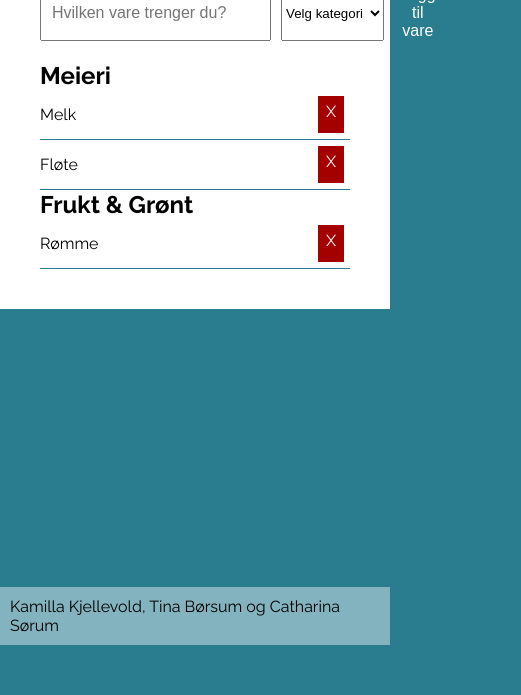
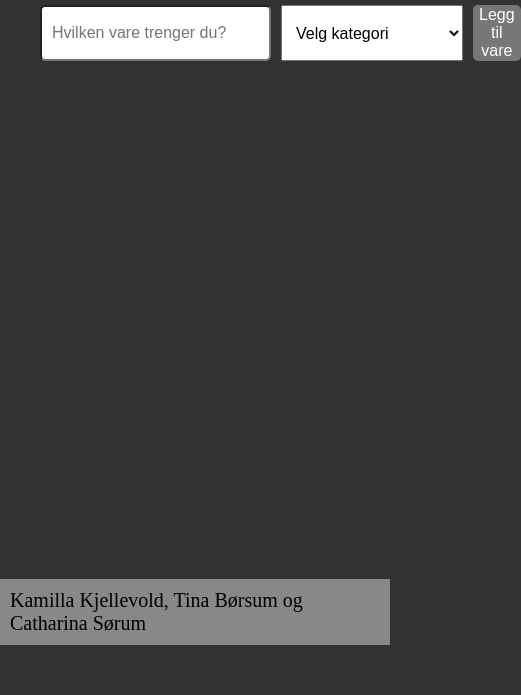
Before and after one commit to catharinasorum/temaoppgave02, a plain HTML site: page index.html in a window 390 px wide. Shown: the part 199-894 px from the top of the page, 521 px wide, since content can reach past the window. Drawn offline with Linux system fonts and the light colour scheme; a web font is replaced by a local one.

Commit message:
Add files via upload

```diff
--- a/index.css
+++ b/index.css
@@ -8,14 +8,15 @@
 }
 
 body {
-    background-color: rgb(42, 124, 143);
+    background-color: rgb(50, 50, 50);
     min-height: 100vh;
-    font-size: 1.6rem;
-    font-family: "Raleway", sans-serif;
+    font-size: 2rem;
+    font-family: "mr-eaves-xl-sans";
+    color: white;
 }
 
 main {
-    background-color: white;
+    background-color: rgb(50, 50, 50);
     padding: 4rem;
     max-width: 70rem;
     margin: 5rem auto;
@@ -45,19 +46,27 @@ footer {
     padding: 1rem;
     font-size: 1.6rem;
     outline: none;
+    border-radius: 5px;
+}
+
+#velgKategori {
+    padding: 1rem;
+    font-size: 1.6rem;
+    outline: none;
 }
 
 #skjemaHandleliste button {
     border: none;
-    background-color: rgb(42, 124, 143);
+    background-color: #777;
     color: white;
     font-size: 1.6rem;
     cursor: pointer;
     outline: none;
+    border-radius: 5px;
 }
 
 #skjemaHandleliste button:hover {
-    background-color: rgb(25, 71, 82);
+    background-color: #999;
 }
 
 #sectionHandleliste {
@@ -67,18 +76,35 @@ footer {
 
 #sectionHandleliste div {
     padding: 1.5rem 0;
-    border-bottom: 1px solid rgb(42, 124, 143);
+    border-bottom: 1px solid white;
+    color: #F1B930;
 }
 
 #sectionHandleliste h2 {
     grid-column: span 2;
+    padding-top: 3rem;
+    color: rgb(134, 98, 4);
 }
 
 #sectionHandleliste .btn {
-    background-color: rgb(165, 0, 0);
+    background-color: #777;
     color: white;
-    padding: 1.2rem 1.4rem;
-    box-shadow:inset 0 0 0 0.6rem white;
+    padding: 1rem 1rem;
     cursor: pointer;
     outline: none;
+    display: flex;
+    justify-content: center;
+    align-items: center;
+    border-radius: 5px;
 }
+
+#sectionHandleliste .btn:hover {
+    background-color: #999;
+}
+
+#sectionHandleliste div.checked {
+    text-decoration: line-through;
+    text-decoration-color: rgb(240, 213, 144);
+    text-decoration-style: dotted;
+    color: #777;
+}
--- a/index.html
+++ b/index.html
@@ -6,7 +6,7 @@
         <meta http-equiv="X-UA-Compatible" content="ie=edge">
         <title>Temaoppgave 2 - Handleliste</title>
         <link rel="stylesheet" href="./index.css">
-        <link href="https://fonts.googleapis.com/css?family=Raleway:400,700&display=swap" rel="stylesheet">
+        <link rel="stylesheet" href="https://use.typekit.net/bwu5lue.css">
     </head>
     <body>
         <header>
@@ -14,14 +14,23 @@
         </header>
 
         <main>
-            <h1>Temaoppgave 2 - Handelisten</h1>
+            <h1>Temaoppgave 2 - Handlelisten</h1>
 
             <form id="skjemaHandleliste">
                 <input type="text" id="inpVare" placeholder="Hvilken vare trenger du?" autocomplete="off">
-                <select id="valgKategori">
+                <select id="velgKategori">
                     <option value="annet">Velg kategori</option>
                     <option value="meieri">Meieri</option>
                     <option value="frukt">Frukt & Grønt</option>
+                    <option value="frys">Frysevarer</option>
+                    <option value="fersk">Ferskvarer</option>
+                    <option value="krydder">Krydder og urter</option>
+                    <option value="ferdigmat">Ferdigmat</option>
+                    <option value="husholdning">Husholdning</option>
+                    <option value="godis">Godteri og potetgull</option>
+                    <option value="drikke">Drikke</option>
+                    <option value="annet">Annet</option>
+
                 </select>
                 <button type="submit">Legg til vare</button>
 
--- a/index.js
+++ b/index.js
@@ -3,49 +3,140 @@ const skjemaHandleliste = document.querySelector("#skjemaHandleliste");
 const inpVare = document.querySelector("#inpVare");
 const valgKategori = document.querySelector("#valgKategori");
 
+// Et tomt array, som man fyller inn i inputfeltet
 const varer = [
-    {navn: "Melk", kategori: "meieri"},
-    {navn: "Rømme", kategori: "frukt"},
-    {navn: "Fløte", kategori: "meieri"}
+    /*{navn: "Melk", kategori: "meieri", plukket: false},
+    {navn: "Fløte", kategori: "meieri", plukket: false},
+    {navn: "Eple", kategori: "frukt", plukket: false}*/
 ];
 
+// Funksjon som viser selve handlelisten
 function visHandleliste() {
 
     const meierivarer = varer.filter( vare => vare.kategori === "meieri" );
     const fruktvarer = varer.filter( vare => vare.kategori === "frukt" );
+    const frysevarer = varer.filter( vare => vare.kategori === "frys" );
+    const ferskvarer = varer.filter( vare => vare.kategori === "fersk" );
+    const kryddervarer = varer.filter( vare => vare.kategori === "krydder" );
+    const ferdigmatvarer = varer.filter( vare => vare.kategori === "ferdigmat" );
+    const husholdningsvarer = varer.filter( vare => vare.kategori === "husholdning" );
+    const godisvarer = varer.filter( vare => vare.kategori === "godis" );
+    const drikkevarer = varer.filter( vare => vare.kategori === "drikke" );
+    const annetvarer = varer.filter( vare => vare.kategori === "annet" );
 
 
     sectionHandleliste.innerHTML = "";
+
 
     if(meierivarer.length > 0) {
         sectionHandleliste.innerHTML += "<h2>Meieri</h2>";
         for(const [indeks, vare] of meierivarer.entries()) {
             sectionHandleliste.innerHTML += `
-                <div>${vare.navn}</div>
-                <div onClick="slett(${indeks})" class="btn">X</div>
+                <div id="${vare.navn}" onclick="byttKlasse('${vare.navn}')">${vare.navn}</div>
+                <div onClick="slett('${vare.navn}')" class="btn">X</div>
             `;
-    }
+        }
     }
 
     if(fruktvarer.length > 0) {
         sectionHandleliste.innerHTML += "<h2>Frukt & Grønt</h2>";
         for(const [indeks, vare] of fruktvarer.entries()) {
             sectionHandleliste.innerHTML += `
-                <div>${vare.navn}</div>
-                <div onClick="slett(${indeks})" class="btn">X</div>
+            <div id="${vare.navn}" onclick="byttKlasse('${vare.navn}')">${vare.navn}</div>
+            <div onClick="slett('${vare.navn}')" class="btn">X</div>
             `;
+        }
     }
+
+    if(frysevarer.length > 0) {
+        sectionHandleliste.innerHTML += "<h2>Frysevarer</h2>";
+        for(const [indeks, vare] of frysevarer.entries()) {
+            sectionHandleliste.innerHTML += `
+            <div id="${vare.navn}" onclick="byttKlasse('${vare.navn}')">${vare.navn}</div>
+            <div onClick="slett('${vare.navn}')" class="btn">X</div>
+            `;
+        }
+    }
+
+    if(ferskvarer.length > 0) {
+        sectionHandleliste.innerHTML += "<h2>Ferskvarer</h2>";
+        for(const [indeks, vare] of ferskvarer.entries()) {
+            sectionHandleliste.innerHTML += `
+            <div id="${vare.navn}" onclick="byttKlasse('${vare.navn}')">${vare.navn}</div>
+            <div onClick="slett('${vare.navn}')" class="btn">X</div>
+            `;
+        }
+    }
+
+    if(kryddervarer.length > 0) {
+        sectionHandleliste.innerHTML += "<h2>Krydder og urter</h2>";
+        for(const [indeks, vare] of kryddervarer.entries()) {
+            sectionHandleliste.innerHTML += `
+            <div id="${vare.navn}" onclick="byttKlasse('${vare.navn}')">${vare.navn}</div>
+            <div onClick="slett('${vare.navn}')" class="btn">X</div>
+            `;
+        }
+    }
+
+    if(ferdigmatvarer.length > 0) {
+        sectionHandleliste.innerHTML += "<h2>Ferdigmat</h2>";
+        for(const [indeks, vare] of ferdigmatvarer.entries()) {
+            sectionHandleliste.innerHTML += `
+            <div id="${vare.navn}" onclick="byttKlasse('${vare.navn}')">${vare.navn}</div>
+            <div onClick="slett('${vare.navn}')" class="btn">X</div>
+            `;
+        }
+    }
+
+    if(husholdningsvarer.length > 0) {
+        sectionHandleliste.innerHTML += "<h2>Husholdning</h2>";
+        for(const [indeks, vare] of husholdningsvarer.entries()) {
+            sectionHandleliste.innerHTML += `
+            <div id="${vare.navn}" onclick="byttKlasse('${vare.navn}')">${vare.navn}</div>
+            <div onClick="slett('${vare.navn}')" class="btn">X</div>
+            `;
+        }
+    }
+
+    if(godisvarer.length > 0) {
+        sectionHandleliste.innerHTML += "<h2>Godteri og potetgull</h2>";
+        for(const [indeks, vare] of godisvarer.entries()) {
+            sectionHandleliste.innerHTML += `
+            <div id="${vare.navn}" onclick="byttKlasse('${vare.navn}')">${vare.navn}</div>
+            <div onClick="slett('${vare.navn}')" class="btn">X</div>
+            `;
+        }
+    }
+
+    if(drikkevarer.length > 0) {
+        sectionHandleliste.innerHTML += "<h2>Drikke</h2>";
+        for(const [indeks, vare] of drikkevarer.entries()) {
+            sectionHandleliste.innerHTML += `
+            <div id="${vare.navn}" onclick="byttKlasse('${vare.navn}')">${vare.navn}</div>
+            <div onClick="slett('${vare.navn}')" class="btn">X</div>
+            `;
+        }
+    }
+
+    if(annetvarer.length > 0) {
+        sectionHandleliste.innerHTML += "<h2>Annet</h2>";
+        for(const [indeks, vare] of annetvarer.entries()) {
+            sectionHandleliste.innerHTML += `
+            <div id="${vare.navn}" onclick="byttKlasse('${vare.navn}')">${vare.navn}</div>
+            <div onClick="slett('${vare.navn}')" class="btn">X</div>
+            `;
+        }
     }
 
 }
 
-
+// Legger til varer via submit knapp
 function leggeTilVare(evt) {
     evt.preventDefault();
     varer.unshift(
        {
             navn: inpVare.value,
-            kategori: valgKategori.value
+            kategori: velgKategori.value
        }
     );
     visHandleliste();
@@ -54,9 +145,18 @@ function leggeTilVare(evt) {
 
 skjemaHandleliste.addEventListener("submit", leggeTilVare);
 
-function slett(indeks) {
+// Fjerner varer
+function slett(navn) {
+    const indeks = varer.findIndex(vare => vare.navn === navn);
     varer.splice(indeks, 1);
     visHandleliste();
 }
 
+// Bytter klasse til .checked
+function byttKlasse(id) {
+    const element = document.getElementById(id);
+    element.classList.toggle("checked");
+}
+
+// Kjører funksjonen slik at handlelisten synes
 visHandleliste();
```
